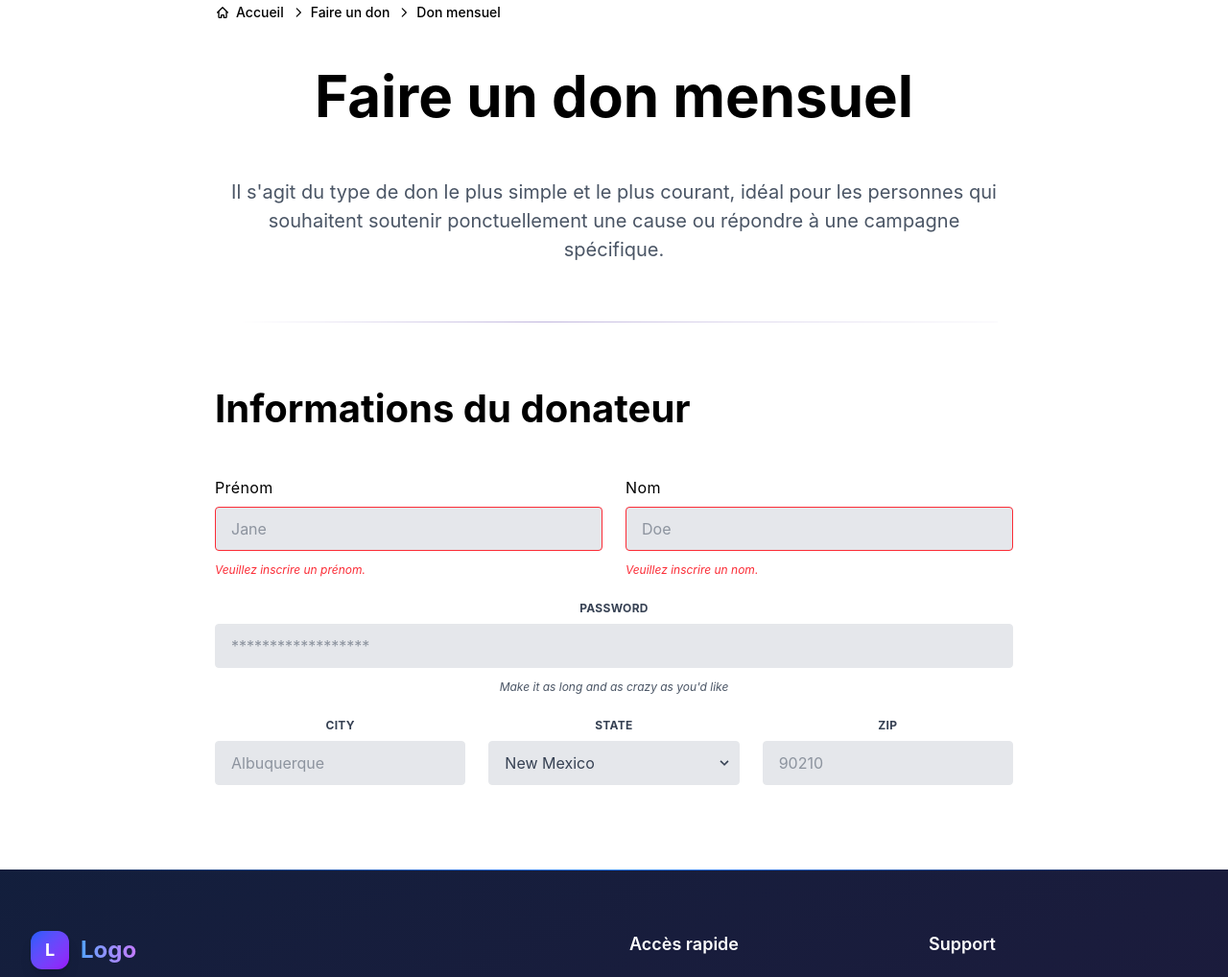
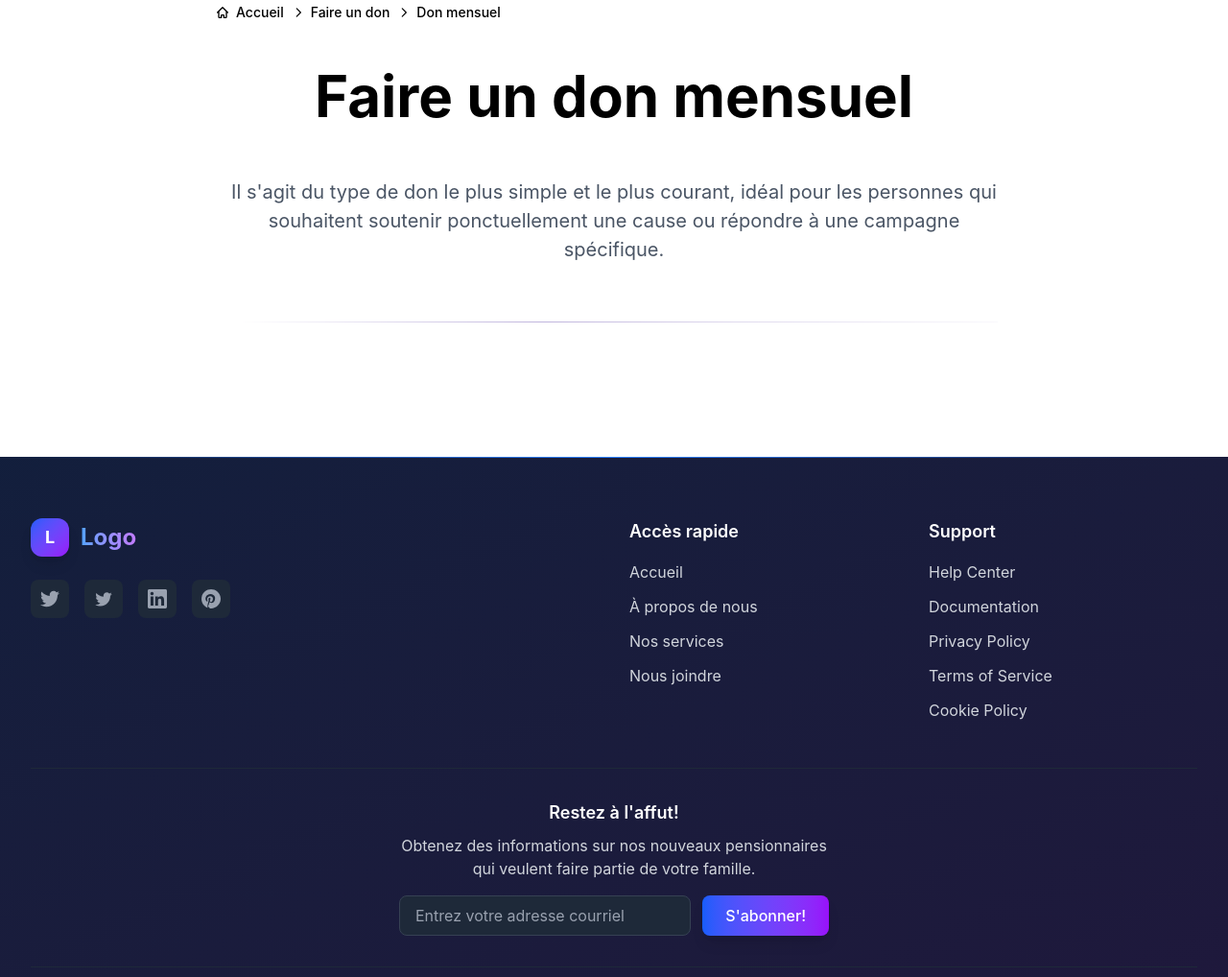
Before and after one commit to mimosaa2026/marionCamille_RPNI3_TP1_Formulaires, a website built with Vite: page don-unique.html in a window 1280 px wide. Shown: the part 142-1160 px from the top of the page at 96% size. Built offline with nearby package versions, Linux system fonts and the light colour scheme.

Commit message:
Formulaire step

```diff
--- a/don-unique.html
+++ b/don-unique.html
@@ -105,7 +105,7 @@
       <nav class="flex mb-8" aria-label="Breadcrumb">
         <ol class="inline-flex items-center space-x-1 md:space-x-2 rtl:space-x-reverse">
           <li class="inline-flex items-center">
-            <a href="#" class="inline-flex items-center text-sm font-medium text-body hover:text-fg-brand">
+            <a href="index.html" class="inline-flex items-center text-sm font-medium text-body hover:text-fg-brand">
               <svg class="w-4 h-4 me-1.5" aria-hidden="true" xmlns="http://www.w3.org/2000/svg" width="24" height="24"
                 fill="none" viewBox="0 0 24 24">
                 <path stroke="currentColor" stroke-linecap="round" stroke-linejoin="round" stroke-width="2"
@@ -121,7 +121,7 @@
                 <path stroke="currentColor" stroke-linecap="round" stroke-linejoin="round" stroke-width="2"
                   d="m9 5 7 7-7 7" />
               </svg>
-              <a href="#" class="inline-flex items-center text-sm font-medium text-body hover:text-fg-brand">Faire un
+              <a href="index.html" class="inline-flex items-center text-sm font-medium text-body hover:text-fg-brand">Faire un
                 don</a>
             </div>
           </li>
@@ -150,81 +150,6 @@
         </div>
       </div>
 
-      <div class="max-w-4xl mx-auto text-left">
-        <h2 class="text-[40px] font-bold mb-10 animate-fade-in">
-          Informations du donateur
-        </h2>
-      </div>
-      <form class="w-full">
-        <div class="flex flex-wrap -mx-3 mb-6">
-          <div class="w-full md:w-1/2 px-3 mb-6 md:mb-0">
-            <label class="block tracking-wide text-[16px] text-semibold mb-2 text-left" for="grid-first-name">
-              Prénom
-            </label>
-            <input
-              class="appearance-none block w-full bg-gray-200 text-gray-700 border border-red-500 rounded py-3 px-4 mb-3 leading-tight focus:outline-none focus:bg-white"
-              id="grid-first-name" type="text" placeholder="Jane">
-            <p class="text-red-500 text-xs italic text-left">Veuillez inscrire un prénom.</p>
-          </div>
-          <div class="w-full md:w-1/2 px-3 mb-6 md:mb-0">
-            <label class="block tracking-wide text-[16px] text-semibold mb-2 text-left" for="grid-first-name">
-              Nom
-            </label>
-            <input
-              class="appearance-none block w-full bg-gray-200 text-gray-700 border border-red-500 rounded py-3 px-4 mb-3 leading-tight focus:outline-none focus:bg-white"
-              id="grid-first-name" type="text" placeholder="Doe">
-            <p class="text-red-500 text-xs italic text-left">Veuillez inscrire un nom.</p>
-          </div>
-        </div>
-        <div class="flex flex-wrap -mx-3 mb-6">
-          <div class="w-full px-3">
-            <label class="block uppercase tracking-wide text-gray-700 text-xs font-bold mb-2" for="grid-password">
-              Password
-            </label>
-            <input
-              class="appearance-none block w-full bg-gray-200 text-gray-700 border border-gray-200 rounded py-3 px-4 mb-3 leading-tight focus:outline-none focus:bg-white focus:border-gray-500"
-              id="grid-password" type="password" placeholder="******************">
-            <p class="text-gray-600 text-xs italic">Make it as long and as crazy as you'd like</p>
-          </div>
-        </div>
-        <div class="flex flex-wrap -mx-3 mb-2">
-          <div class="w-full md:w-1/3 px-3 mb-6 md:mb-0">
-            <label class="block uppercase tracking-wide text-gray-700 text-xs font-bold mb-2" for="grid-city">
-              City
-            </label>
-            <input
-              class="appearance-none block w-full bg-gray-200 text-gray-700 border border-gray-200 rounded py-3 px-4 leading-tight focus:outline-none focus:bg-white focus:border-gray-500"
-              id="grid-city" type="text" placeholder="Albuquerque">
-          </div>
-          <div class="w-full md:w-1/3 px-3 mb-6 md:mb-0">
-            <label class="block uppercase tracking-wide text-gray-700 text-xs font-bold mb-2" for="grid-state">
-              State
-            </label>
-            <div class="relative">
-              <select
-                class="block appearance-none w-full bg-gray-200 border border-gray-200 text-gray-700 py-3 px-4 pr-8 rounded leading-tight focus:outline-none focus:bg-white focus:border-gray-500"
-                id="grid-state">
-                <option>New Mexico</option>
-                <option>Missouri</option>
-                <option>Texas</option>
-              </select>
-              <div class="pointer-events-none absolute inset-y-0 right-0 flex items-center px-2 text-gray-700">
-                <svg class="fill-current h-4 w-4" xmlns="http://www.w3.org/2000/svg" viewBox="0 0 20 20">
-                  <path d="M9.293 12.95l.707.707L15.657 8l-1.414-1.414L10 10.828 5.757 6.586 4.343 8z" />
-                </svg>
-              </div>
-            </div>
-          </div>
-          <div class="w-full md:w-1/3 px-3 mb-6 md:mb-0">
-            <label class="block uppercase tracking-wide text-gray-700 text-xs font-bold mb-2" for="grid-zip">
-              Zip
-            </label>
-            <input
-              class="appearance-none block w-full bg-gray-200 text-gray-700 border border-gray-200 rounded py-3 px-4 leading-tight focus:outline-none focus:bg-white focus:border-gray-500"
-              id="grid-zip" type="text" placeholder="90210">
-          </div>
-        </div>
-      </form>
     </div>
   </main>
 
```
